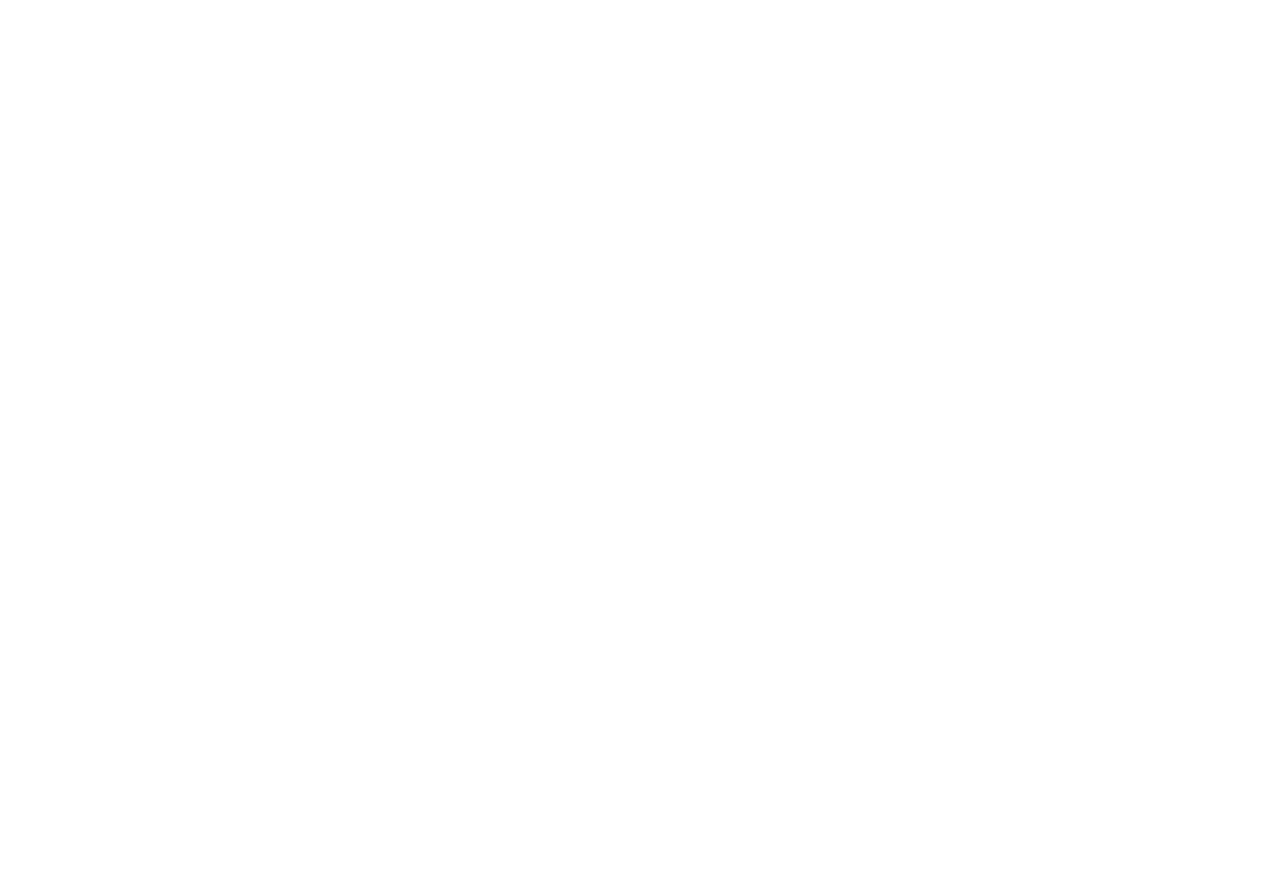
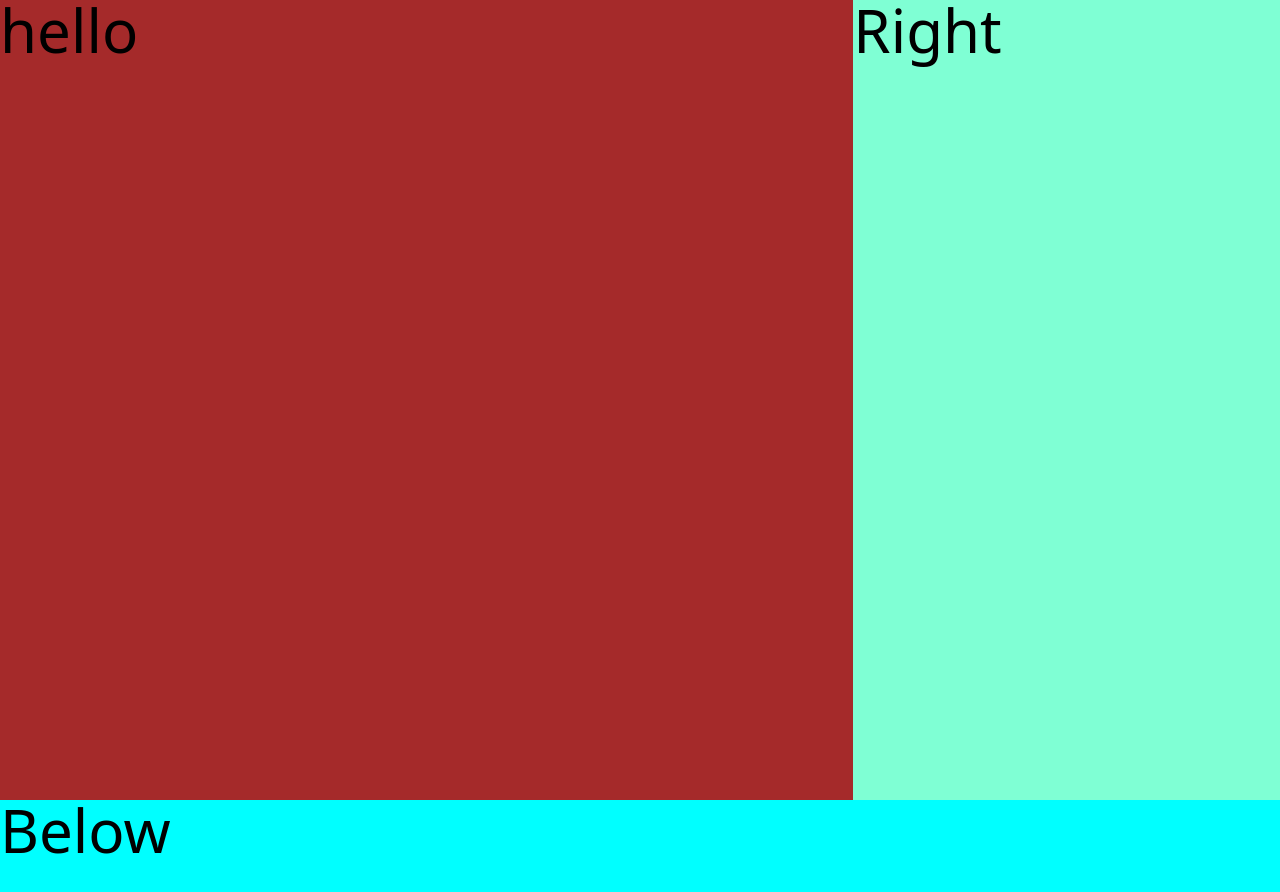
Before and after one commit to anoshum/ArtoGraphAI, a React app in the folder frontend/: page / in a window 1280 px wide. Shown: the top 892 px of the page. Before the commit the page ends 800 px from the top, so only its background shows below. Built offline with nearby package versions, Linux system fonts and the light colour scheme; the HTML template or start-up script is replaced by a standard one.

Commit message:
Page divided into sections, components created for imdividual sections

```diff
--- a/frontend/package.json
+++ b/frontend/package.json
@@ -11,6 +11,7 @@
   },
   "dependencies": {
     "@tailwindcss/vite": "^4.1.18",
+    "package.json": "^2.0.1",
     "react": "^19.2.0",
     "react-dom": "^19.2.0",
     "tailwindcss": "^4.1.18"
--- a/frontend/src/App.jsx
+++ b/frontend/src/App.jsx
@@ -1,11 +1,16 @@
 import { useState } from 'react'
 import './App.css'
-
+import Right from './compo/Right'
+import Left from './compo/Left'
+import Below from './compo/Below'
 function App() {
-  const [count, setCount] = useState(0)
 
   return (
-    <>
+    <><div className='grid grid-cols-3'>
+        <Left ></Left>
+        <Right></Right>
+      </div>
+      <Below></Below>
 
     </>
   )
--- /dev/null
+++ b/frontend/src/compo/Below.jsx
@@ -0,0 +1,9 @@
+import React from "react";
+function Below(){
+    return (
+        <div className="below">
+            <h1 className="text-6xl">Below</h1>
+        </div>
+    )
+}
+export default Below
--- /dev/null
+++ b/frontend/src/compo/Left.jsx
@@ -0,0 +1,9 @@
+import React from "react";
+function Left(){
+    return (
+        <div className="left col-span-2 text-6xl">
+            hello
+        </div>
+    )
+}
+export default Left
--- /dev/null
+++ b/frontend/src/compo/Right.jsx
@@ -0,0 +1,11 @@
+import React from "react";
+function Right(){
+    return (
+        <div className="right col-span-1 text-6xl">
+                <h1>Right</h1>
+
+        </div>
+    )
+}
+
+export default Right
--- a/frontend/src/index.css
+++ b/frontend/src/index.css
@@ -1 +1,17 @@
 @import "tailwindcss";
+body{
+    margin: 0;
+    background-color: aqua;
+}
+.left{
+    background-color: brown;
+    height: 100vh;
+
+}
+.right{
+    height: 100vh;
+    background-color: aquamarine;
+}
+.below{
+    height:100vh;
+}
--- a/frontend/vite.config.js
+++ b/frontend/vite.config.js
@@ -1,6 +1,6 @@
 import { defineConfig } from 'vite'
 import react from '@vitejs/plugin-react'
-
+import tailwindcss from '@tailwindcss/vite'
 // https://vite.dev/config/
 export default defineConfig({
   plugins: [react(),tailwindcss()],
```
Also changed, not shown: 1 other file (tests, documents, lock files or other folders).
